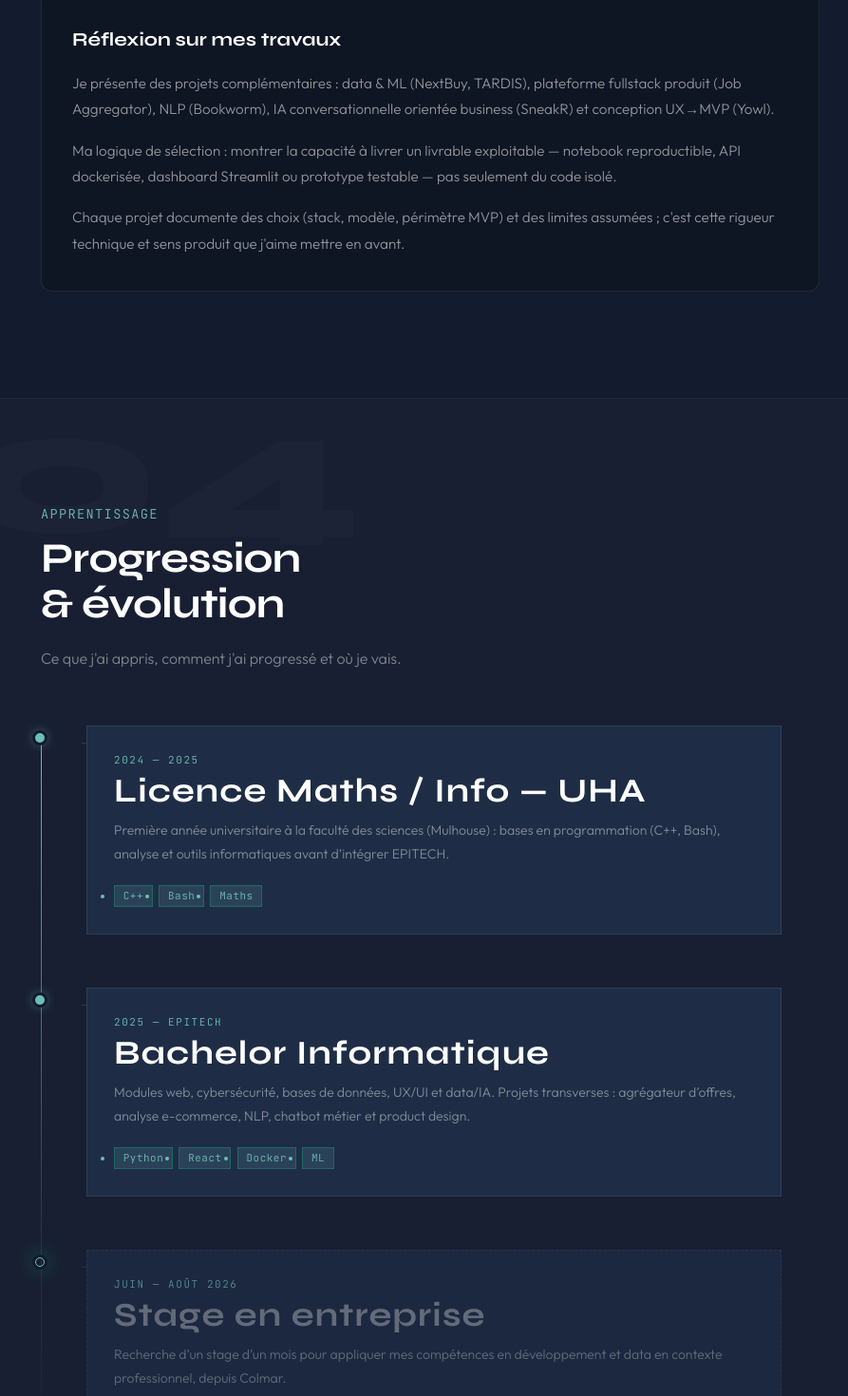
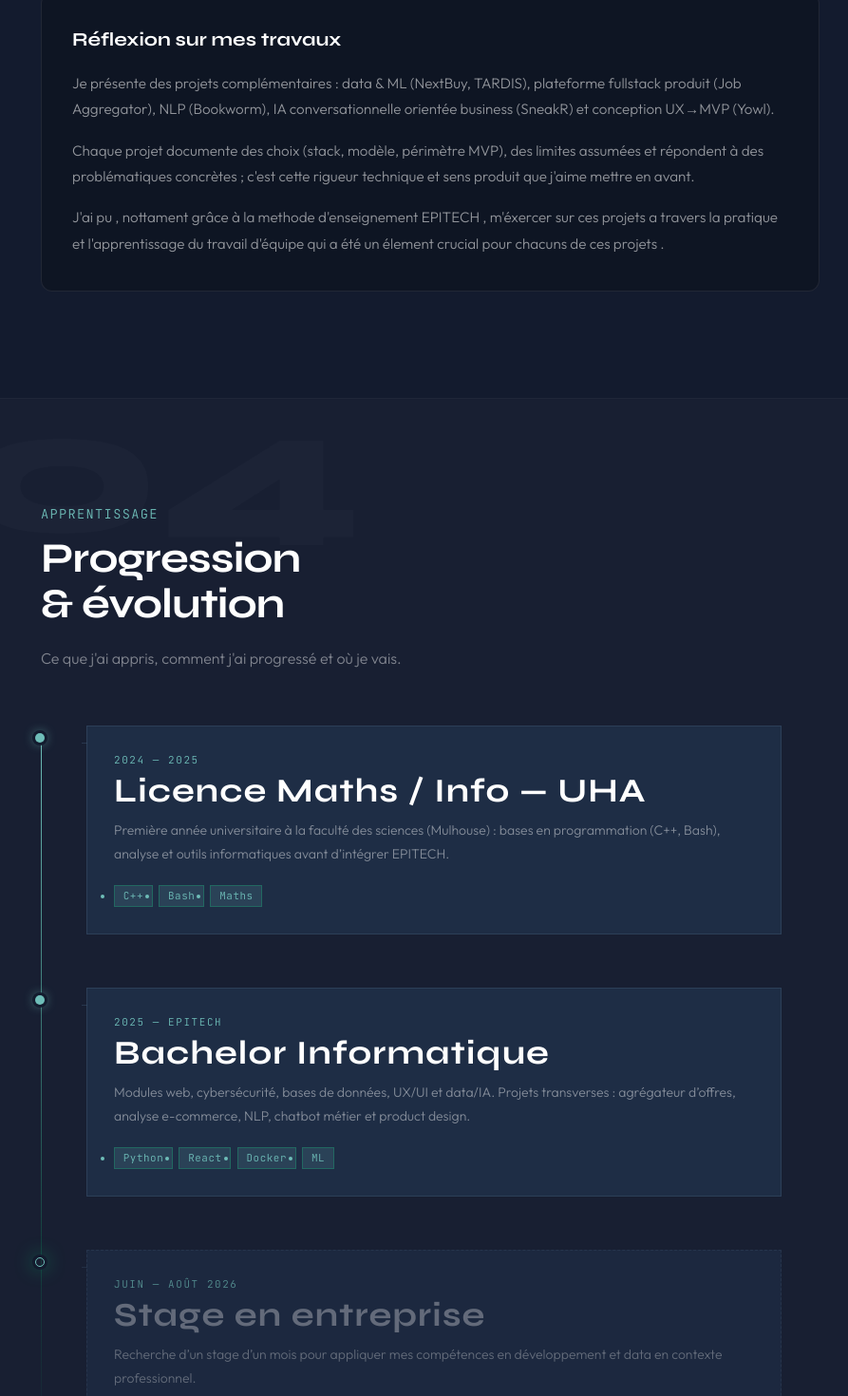
Before and after one commit to chrisrny/Portfolio-Epitech, a React (Vite) app: page / in a window 1280 px wide. Shown: the part 3197-4667 px from the top of the page at 95% size, without its empty margins (37-930 px from the left). Built offline with nearby package versions, Linux system fonts and the light colour scheme.

Commit message:
fix : text

```diff
--- a/src/components/Learning.jsx
+++ b/src/components/Learning.jsx
@@ -18,7 +18,7 @@ const TIMELINE = [
   {
     date: 'Juin — Août 2026',
     title: 'Stage en entreprise',
-    text: 'Recherche d’un stage d’un mois pour appliquer mes compétences en développement et data en contexte professionnel, depuis Colmar.',
+    text: 'Recherche d’un stage d’un mois pour appliquer mes compétences en développement et data en contexte professionnel.',
     skills: ['Stage', 'Fullstack', 'Data'],
     wip: true,
   },
--- a/src/data/projects.js
+++ b/src/data/projects.js
@@ -108,6 +108,6 @@ export const PROJECTS = [
 
 export const REFLECTION_PARAGRAPHS = [
   "Je présente des projets complémentaires : data & ML (NextBuy, TARDIS), plateforme fullstack produit (Job Aggregator), NLP (Bookworm), IA conversationnelle orientée business (SneakR) et conception UX→MVP (Yowl).",
-  "Ma logique de sélection : montrer la capacité à livrer un livrable exploitable — notebook reproductible, API dockerisée, dashboard Streamlit ou prototype testable — pas seulement du code isolé.",
-  "Chaque projet documente des choix (stack, modèle, périmètre MVP) et des limites assumées ; c'est cette rigueur technique et sens produit que j'aime mettre en avant.",
+  "Chaque projet documente des choix (stack, modèle, périmètre MVP), des limites assumées et répondent à des problématiques concrètes ; c'est cette rigueur technique et sens produit que j'aime mettre en avant.",
+  "J'ai pu , nottament grâce à la methode d'enseignement EPITECH , m'éxercer sur ces projets a travers la pratique et l'apprentissage du travail d'équipe qui a été un élement crucial pour chacuns de ces projets ."
 ]
```
